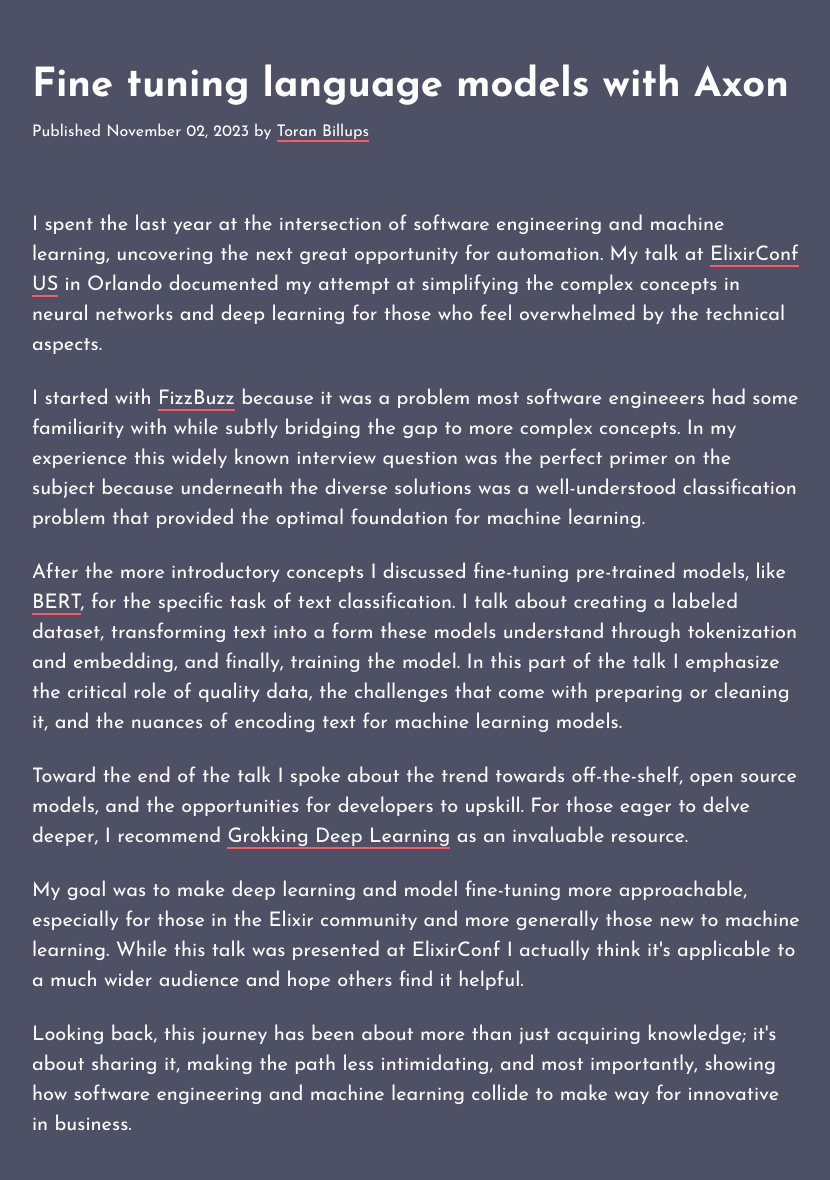
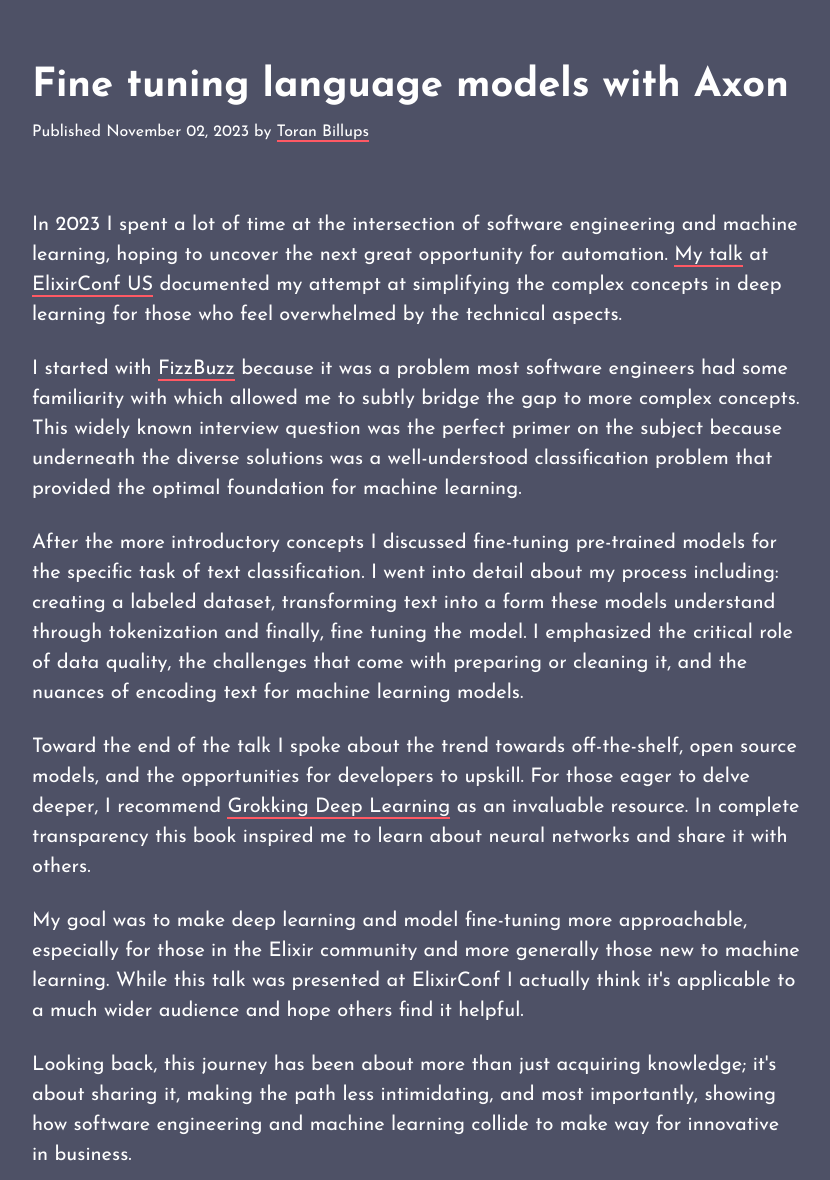
Before and after one commit to toranb/toranb.github.io, a Jekyll site: the page built from _posts/2023-11-02-fine-tuning-language-models-with-axon.html, in a window 1280 px wide and 1400 px high, cut to the strip 0-1180 px from the top of the window. Shown: the whole strip, without its empty margins (224-1054 px from the left). Built offline with Jekyll 4.4.1, drawn with Linux system fonts in a browser that asks for light colours; Markdown is read by kramdown in place of the engine named in the settings.

Commit message:
typo and more rewrites

```diff
--- a/_posts/2023-11-02-fine-tuning-language-models-with-axon.html
+++ b/_posts/2023-11-02-fine-tuning-language-models-with-axon.html
@@ -5,13 +5,13 @@
 categories: blog archive
 ---
 
-<p>I spent the last year at the intersection of software engineering and machine learning, uncovering the next great opportunity for automation. My talk at <a href="https://2023.elixirconf.com/">ElixirConf US</a> in Orlando documented my attempt at simplifying the complex concepts in neural networks and deep learning for those who feel overwhelmed by the technical aspects.</p>
+<p>In 2023 I spent a lot of time at the intersection of software engineering and machine learning, hoping to uncover the next great opportunity for automation. <a href="https://www.youtube.com/watch?v=-iZIZHgHa5M">My talk</a> at <a href="https://2023.elixirconf.com/">ElixirConf US</a> documented my attempt at simplifying the complex concepts in deep learning for those who feel overwhelmed by the technical aspects.</p>
 
-<p>I started with <a href="https://blog.codinghorror.com/fizzbuzz-the-programmers-stairway-to-heaven/">FizzBuzz</a> because it was a problem most software engineeers had some familiarity with while subtly bridging the gap to more complex concepts. In my experience this widely known interview question was the perfect primer on the subject because underneath the diverse solutions was a well-understood classification problem that provided the optimal foundation for machine learning.</p>
+<p>I started with <a href="https://blog.codinghorror.com/fizzbuzz-the-programmers-stairway-to-heaven/">FizzBuzz</a> because it was a problem most software engineers had some familiarity with which allowed me to subtly bridge the gap to more complex concepts. This widely known interview question was the perfect primer on the subject because underneath the diverse solutions was a well-understood classification problem that provided the optimal foundation for machine learning.</p>
 
-<p>After the more introductory concepts I discussed fine-tuning pre-trained models, like <a href="https://arxiv.org/abs/1810.04805">BERT</a>, for the specific task of text classification. I talk about creating a labeled dataset, transforming text into a form these models understand through tokenization and embedding, and finally, training the model. In this part of the talk I emphasize the critical role of quality data, the challenges that come with preparing or cleaning it, and the nuances of encoding text for machine learning models.</p>
+<p>After the more introductory concepts I discussed fine-tuning pre-trained models for the specific task of text classification. I went into detail about my process including: creating a labeled dataset, transforming text into a form these models understand through tokenization and finally, fine tuning the model. I emphasized the critical role of data quality, the challenges that come with preparing or cleaning it, and the nuances of encoding text for machine learning models.</p>
 
-<p>Toward the end of the talk I spoke about the trend towards off-the-shelf, open source models, and the opportunities for developers to upskill. For those eager to delve deeper, I recommend <a href="https://www.manning.com/books/grokking-deep-learning">Grokking Deep Learning</a> as an invaluable resource.</p>
+<p>Toward the end of the talk I spoke about the trend towards off-the-shelf, open source models, and the opportunities for developers to upskill. For those eager to delve deeper, I recommend <a href="https://www.manning.com/books/grokking-deep-learning">Grokking Deep Learning</a> as an invaluable resource. In complete transparency this book inspired me to learn about neural networks and share it with others.</p>
 
 <p>My goal was to make deep learning and model fine-tuning more approachable, especially for those in the Elixir community and more generally those new to machine learning. While this talk was presented at ElixirConf I actually think it's applicable to a much wider audience and hope others find it helpful.</p>
 
```
